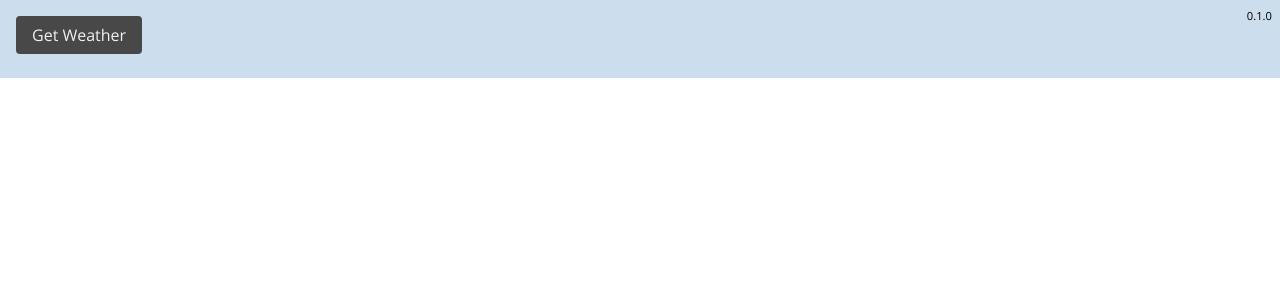
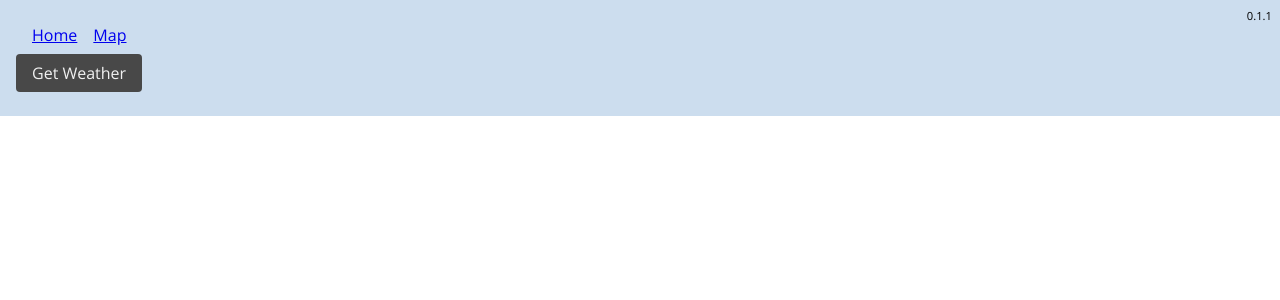
Before and after one commit to philrmass/noon, a React app: page /weather in a window 1280 px wide. Shown: the top 300 px of the page. Built offline with nearby package versions, Linux system fonts and the light colour scheme; the HTML template or start-up script is replaced by a standard one.

Commit message:
add links

```diff
--- a/src/components/Home.js
+++ b/src/components/Home.js
@@ -1,14 +1,28 @@
 //import { useDispatch, useSelector } from 'react-redux';
+import { Link/*, NavLink*/ } from 'react-router-dom';
 
 import styles from './Home.module.css';
 
 export default function Home() {
   return (
     <div className={styles.home}>
-      HOME
+      <div className={styles.nav}>
+        <Link to='/map'>Map</Link>
+        <Link to='/weather'>Weather</Link>
+      </div>
       <button className='button' onClick={() => console.log('Nothin')}>
         Nothin
       </button>
     </div>
   );
 }
+/*
+<NavLink
+  to={link.to}
+  exact={link.exact}
+  className={styles.link}
+  activeClassName={styles.linkActive}
+>
+  {link.name}
+</NavLink>
+*/
--- a/src/components/Home.module.css
+++ b/src/components/Home.module.css
@@ -3,3 +3,9 @@
   height: 100%;
   background: #8f0;
 }
+
+.nav {
+  padding: var(--size1) var(--size2);
+  display: flex;
+  gap: var(--size2);
+}
--- a/src/components/Map.js
+++ b/src/components/Map.js
@@ -1,4 +1,5 @@
 import { useEffect, useState } from 'react';
+import { Link } from 'react-router-dom';
 
 import { addDot, setupMap } from '../utilities/map';
 import styles from './Map.module.css';
@@ -44,6 +45,10 @@ export default function Map() {
 
   return (
     <>
+      <div className={styles.nav}>
+        <Link to='/'>Home</Link>
+        <Link to='/weather'>Weather</Link>
+      </div>
       <div className={styles.controls}>
         <button className='button' onClick={locate}>
           Locate
--- a/src/components/Map.module.css
+++ b/src/components/Map.module.css
@@ -15,3 +15,9 @@
   width: 100%;
   height: 100%;
 }
+
+.nav {
+  padding: var(--size1) var(--size2);
+  display: flex;
+  gap: var(--size2);
+}
--- a/src/components/Weather.js
+++ b/src/components/Weather.js
@@ -1,4 +1,5 @@
 import { useDispatch, useSelector } from 'react-redux';
+import { Link } from 'react-router-dom';
 
 import { getWeather } from '../redux/weatherActions';
 import styles from './Weather.module.css';
@@ -9,6 +10,10 @@ export default function Weather() {
 
   return (
     <div className={styles.weather}>
+      <div className={styles.nav}>
+        <Link to='/'>Home</Link>
+        <Link to='/map'>Map</Link>
+      </div>
       <button className='button' onClick={() => dis(getWeather())}>
         Get Weather
       </button>
--- a/src/components/Weather.module.css
+++ b/src/components/Weather.module.css
@@ -6,3 +6,9 @@
 .text {
   margin-top: var(--size1);
 }
+
+.nav {
+  padding: var(--size1) var(--size2);
+  display: flex;
+  gap: var(--size2);
+}
--- a/src/version.js
+++ b/src/version.js
@@ -1,3 +1,3 @@
-const version = '0.1.0';
+const version = '0.1.1';
 
 export default version;
```
